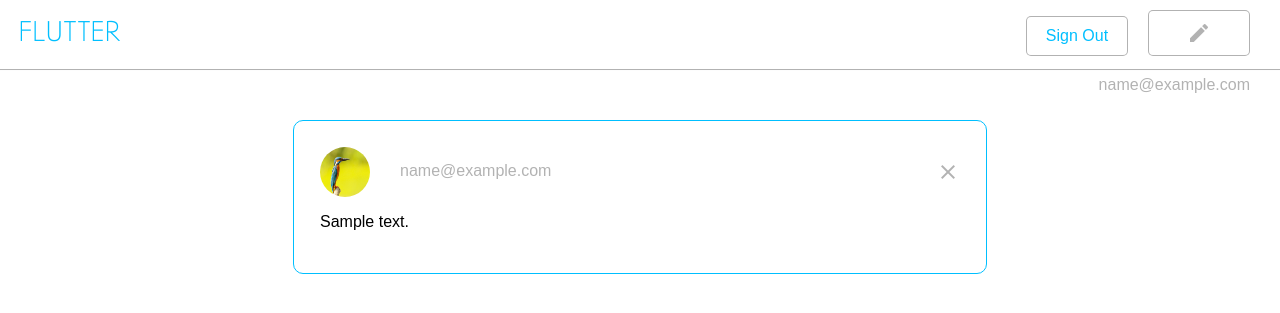
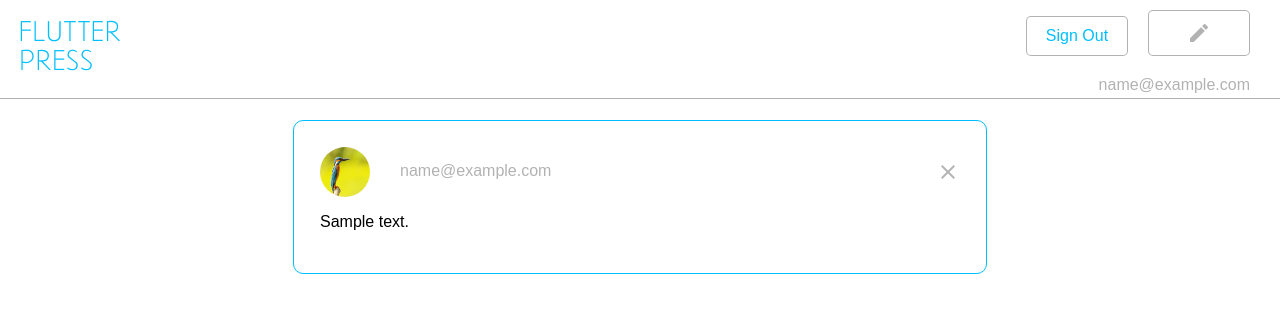
Before and after one commit to brandnpatterson/flutter, a PHP site: template views/account.twig in a window 1280 px wide. Shown: the top 313 px of the page. Run offline with PHP 8.4, Linux system fonts and the light colour scheme; the template is opened without the code that fills it: most values are stand-ins (such as "Sample title", 1, 10 or a date in 2020); some libraries are stand-ins or nearby versions.

Commit message:
set new project name

```diff
--- a/package.json
+++ b/package.json
@@ -1,5 +1,5 @@
 {
-  "name": "flutter",
+  "name": "flutter-press",
   "version": "1.0.0",
   "description": "social media clone app",
   "author": "Brandon Patterson",
--- a/views/templates/app.twig
+++ b/views/templates/app.twig
@@ -5,14 +5,14 @@
     <link rel="stylesheet" href="css/style.css">
     <link rel="icon" href="images/favicon.ico" type="image/x-icon" />
     <link href="https://fonts.googleapis.com/icon?family=Material+Icons" rel="stylesheet" />
-    <title>Flutter</title>
+    <title>Flutter Press</title>
   </head>
   <body>
     <div id="app">
       <nav>
         <ul>
           <li>
-            <a class="title" href="{{ auth.user ? path_for('account') : path_for('sign-in') }}">FLUTTER</a>
+            <a class="title" href="{{ auth.user ? path_for('account') : path_for('sign-in') }}">FLUTTER PRESS</a>
           </li>
           {% block nav %}
             <!-- dynamic li for nav -->
```
Also changed, not shown: README.md.
